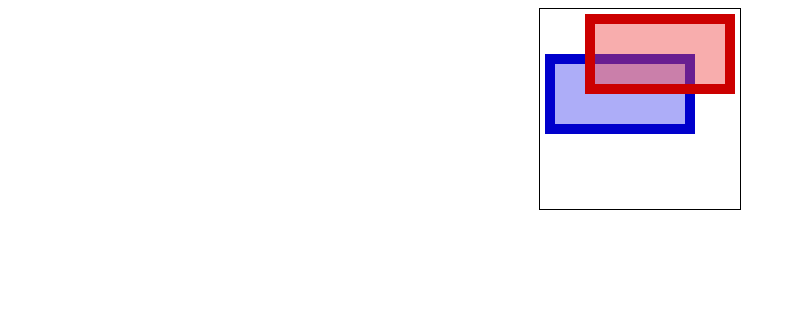
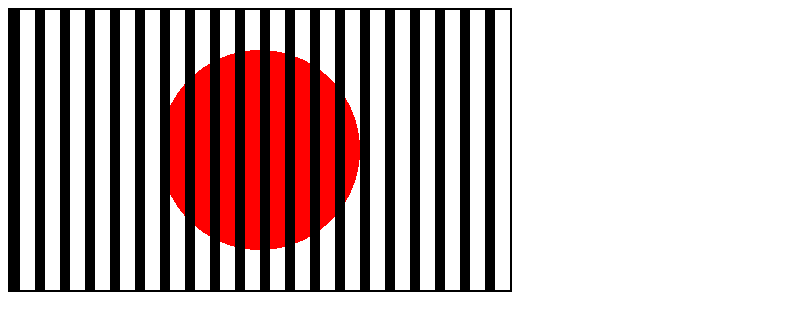
Before and after one commit to jvctina/jvctina.github.io, a plain HTML site: page test.html/Apsolutno pozicioniranje elemenata/index.html in a window 1280 px wide. Shown: the whole page, without its empty margins (0-796 px from the left). Drawn offline with Linux system fonts and the light colour scheme.

Commit message:
Ponavljanje gradijenta

```diff
--- a/test.html/Apsolutno pozicioniranje elemenata/index.html
+++ b/test.html/Apsolutno pozicioniranje elemenata/index.html
@@ -2,14 +2,10 @@
   <head>
     <meta charset="UTF-8" />
     <meta name="viewport" content="width=device-width, initial-scale=1.0" />
-    <title>Apsolutno pozicioniranje elemenata</title>
+    <title>Linearni gradijent</title>
     <link rel="stylesheet" href="main.css" />
   </head>
   <body>
-    <div id="app">
-      <div id="element-1"></div>
-
-      <div id="element-2"></div>
-    </div>
+    <div class="obojeno"></div>
   </body>
 </html>
--- a/test.html/Apsolutno pozicioniranje elemenata/main.css
+++ b/test.html/Apsolutno pozicioniranje elemenata/main.css
@@ -1,35 +1,8 @@
-#app {
-  border: 1px solid #000000;
-  margin: 0px auto;
-  height: 200px;
-  width: 200px;
-  position: relative;
+.obojeno {
+  width: 500px;
+  height: 280px;
+  border: 2px solid black;
+
+ background: repeating-linear-gradient(90deg,black,black 10px,transparent 10px,transparent 25px),
+             radial-gradient(circle at 50% 50%,red 100px,red 100px,transparent 100px);
 }
-#element-1 {
-  border: 10px solid #c00;
-  margin: 5px;
-  height: 60px;
-  width: 130px;
-  background-color: #ee444470;
-  position: absolute;
-
-  right: 0px;
-  z-index: 10;
-}
-#element-2 {
-  border: 10px solid #00c;
-  margin: 5px;
-  height: 60px;
-  width: 130px;
-  background-color: #4444ee70;
-  position: absolute;
-  top: 40px;
-  z-index: 9;
-
-}
-#element-1:hover {
-  border: 10px solid #000;
-}
-#element-2:hover {
-  border: 10px solid #fff;
-}
```
